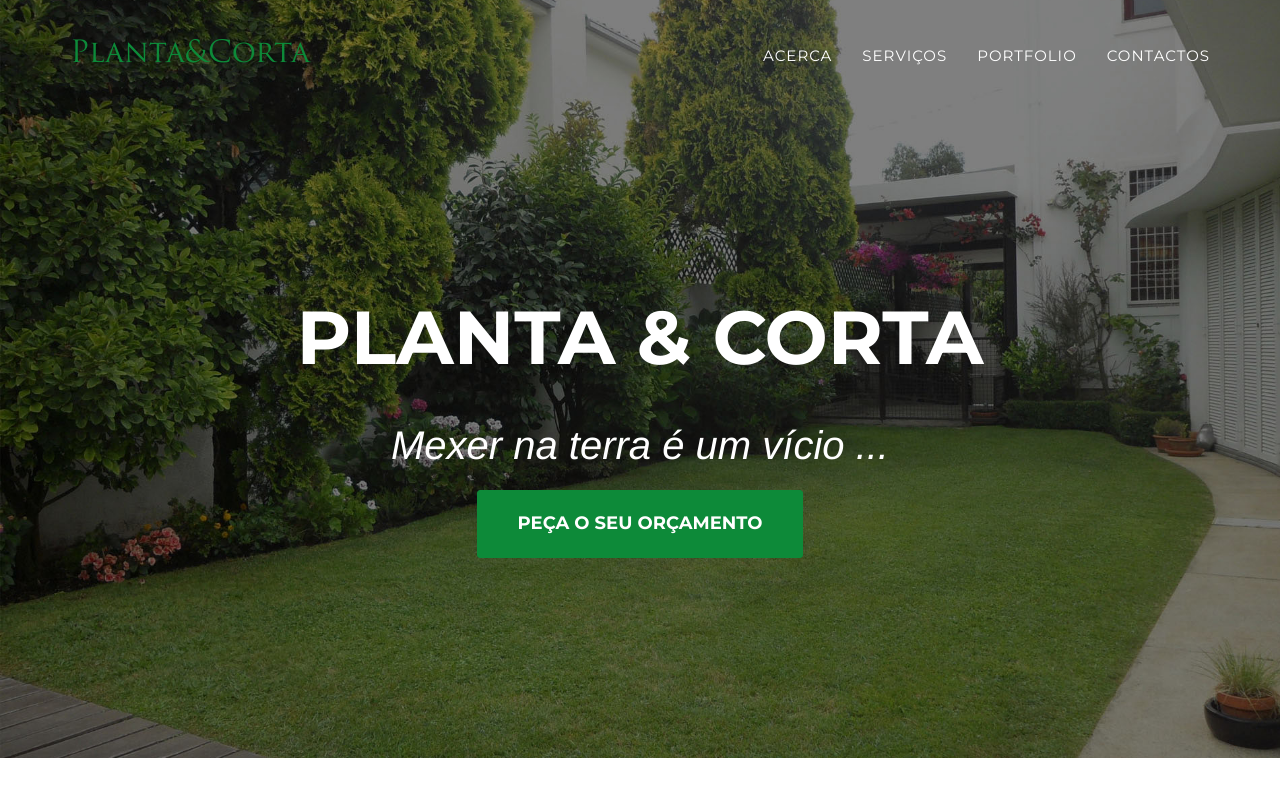
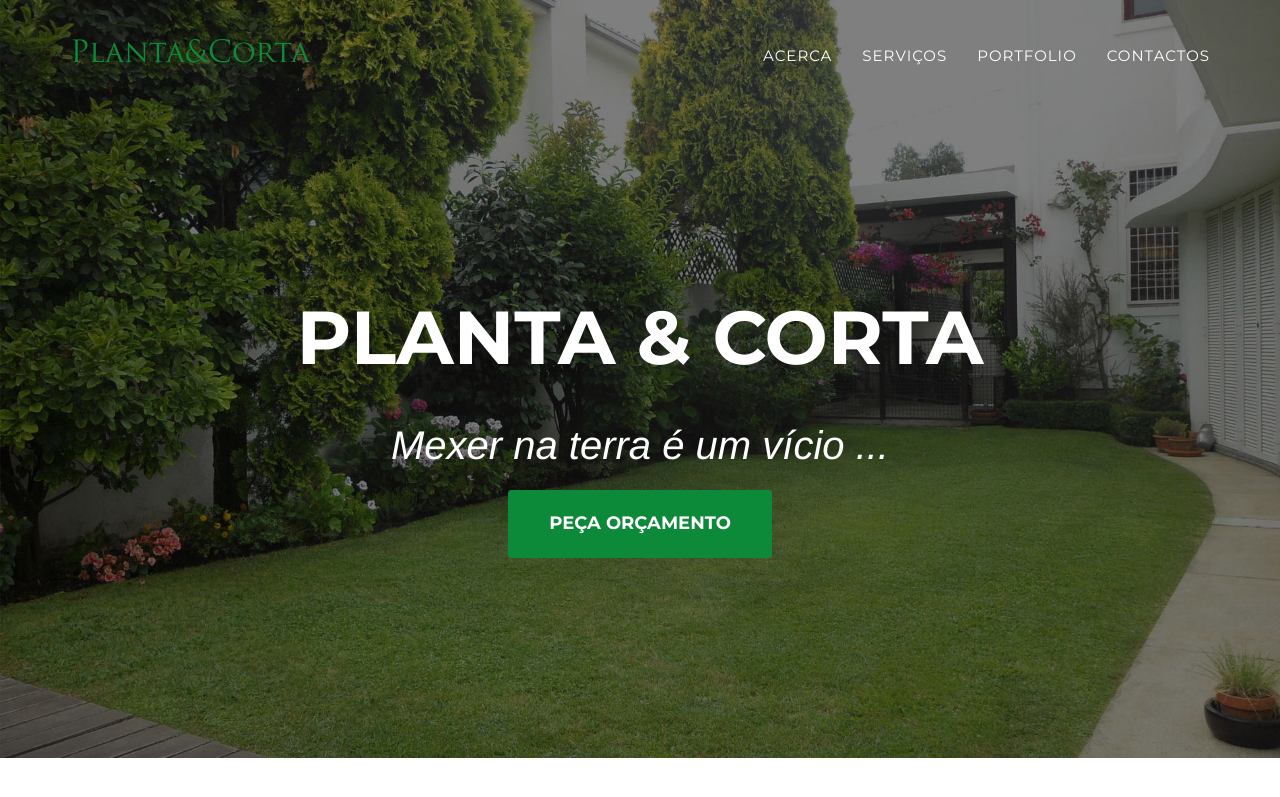
Before and after one commit to ricardosousa10101989/ricardosousa10101989, a Jekyll site: the page built from index.html, in a window 1280 px wide and 900 px high. Shown: the top 797 px of the window. Built offline with Jekyll 4.4.1, drawn with Linux system fonts in a browser that asks for light colours; some web fonts are replaced.

Commit message:
contact form improv

```diff
--- a/_includes/header.html
+++ b/_includes/header.html
@@ -45,7 +45,7 @@
             <div class="intro-text">
                 <div class="intro-heading">Planta & Corta</div>
                 <div class="intro-lead-in">Mexer na terra é um vício ...</div>
-                <a href="#contact" class="page-scroll btn btn-xl">Peça o seu orçamento</a>
+                <a href="#contact" class="page-scroll btn btn-xl">Peça orçamento</a>
             </div>
         <div class="intro-overlay"></div>
         </div>
--- a/js/contact_me.js
+++ b/js/contact_me.js
@@ -18,7 +18,7 @@
                 firstName = name.split(' ').slice(0, -1).join(' ');
             }
             $.ajax({
-                url: "https://formspree.io/rsousa.agro@gmail.com",
+                url: "https://formspree.io/geral@plantaecorta.pt",
                 type: "POST",
                 data: {
                     name: name,
```
